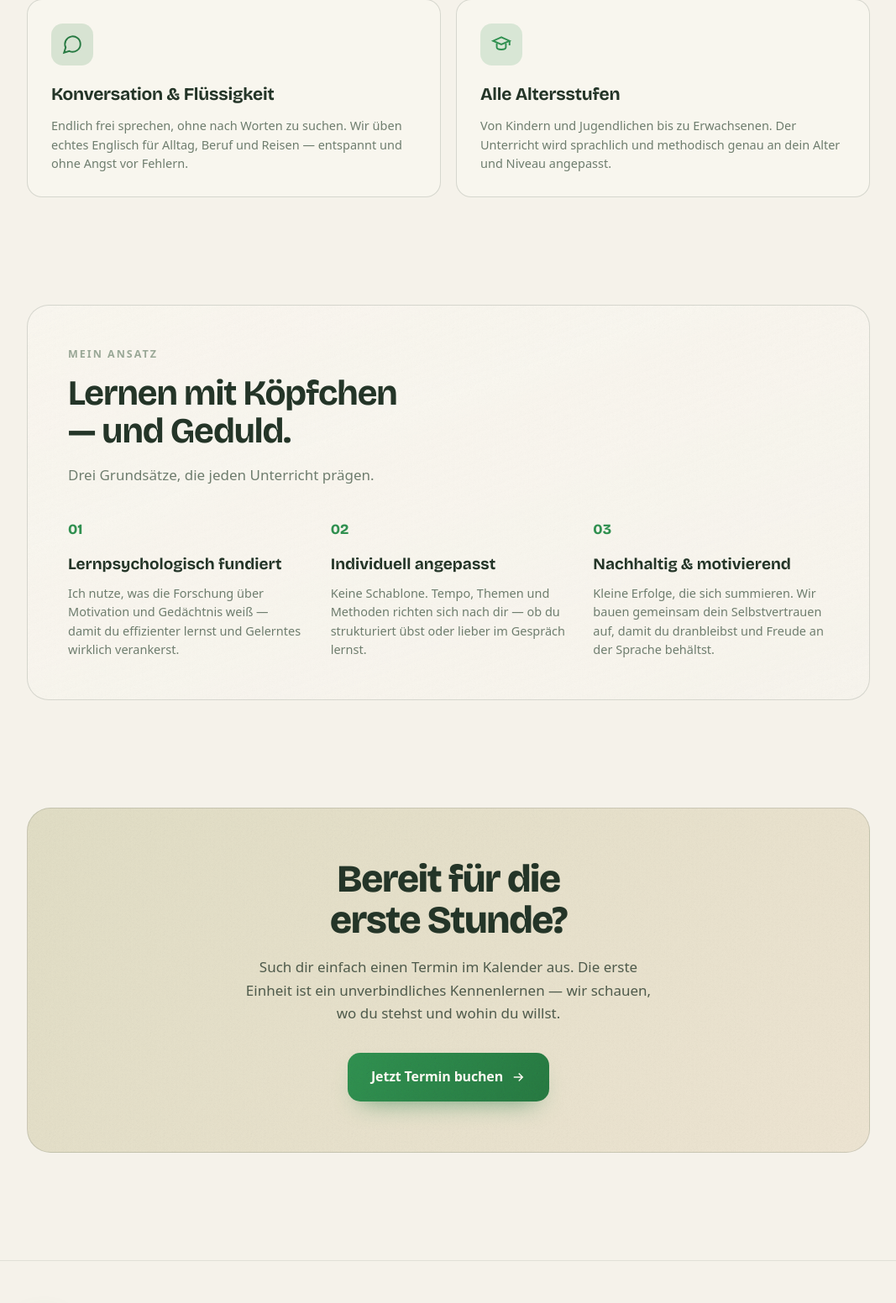
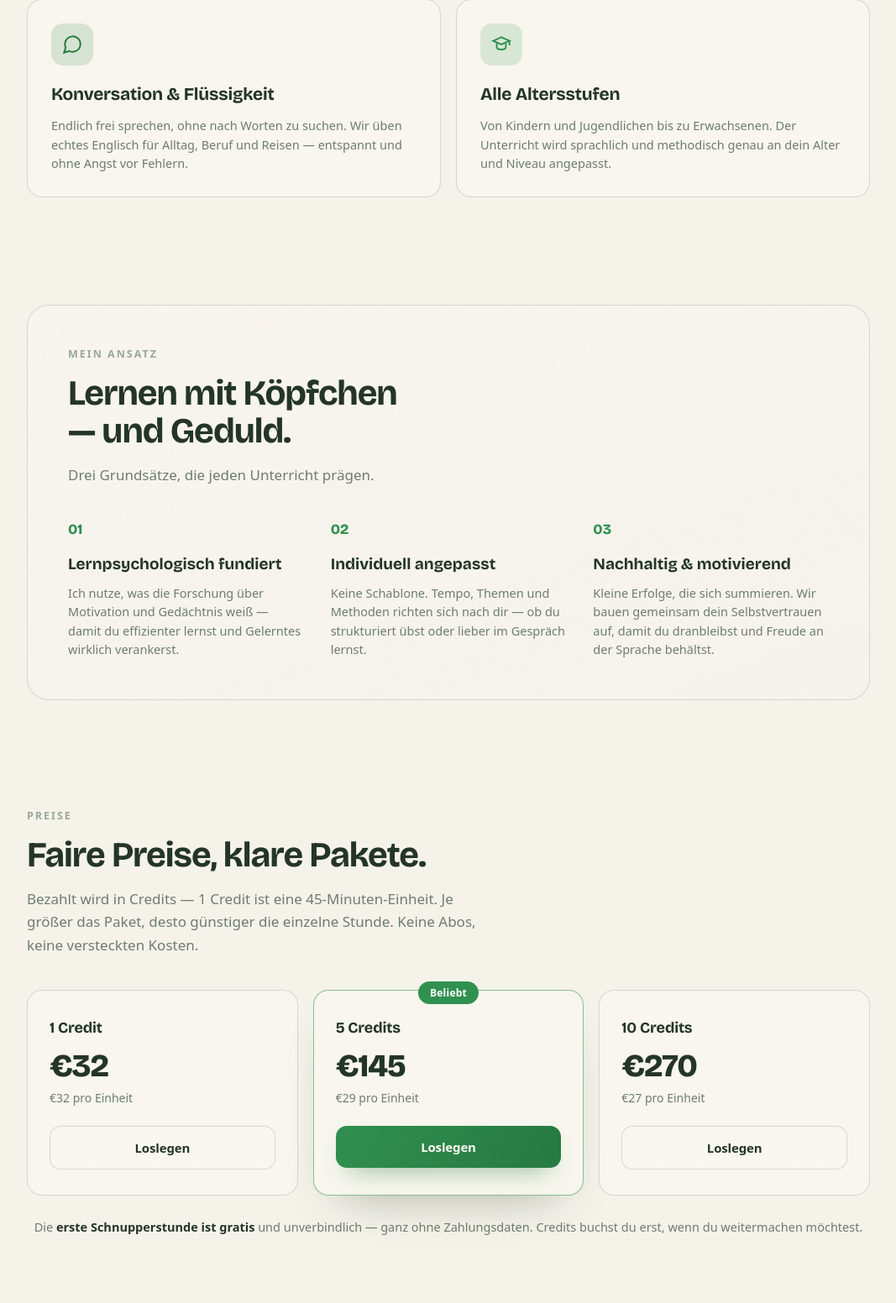
Before and after one commit to jan-writes-codes/fluent, a Django app: page / in a window 1280 px wide. Shown: the part 3256-4808 px from the top of the page at 84% size, without its empty margins (106-1173 px from the left). Run offline with Django 4.2, Linux system fonts and the light colour scheme; data comes from the database, SQL or seed files in the repository.

Commit message:
Remove per-credit price field, fix intro duration, add landing pricing
- Admin "Preise": drop the editable "Preis pro Credit" field — credits
  are sold only via the predefined packs. The model field stays as a
  receipt fallback; just the UI control and its save payload are removed.
- Schnupperstunden (free intros) now render as 15-minute slots in the
  tutor overview and manage modal, matching the e-mail and confirmation
  (were incorrectly shown as 45 min).
- Landing page: add a "Preise" section that mirrors the admin-configured
  credit packs (with per-unit price derived server-side) plus a nav link.

Co-Authored-By: Claude Opus 4.8 <noreply@anthropic.com>
Claude-Session: https://claude.ai/code/session_01N58vtuKZUxJKABB2Ht5FwK

```diff
--- a/core/views.py
+++ b/core/views.py
@@ -469,7 +469,32 @@ def receipt_html(r_data, settings):
 def landing_view(request):
     # Public marketing landing page — the site's front door. No auth required;
     # its CTAs funnel visitors into the booking app (which gates on login).
-    return render(request, "landing.html")
+    # Pricing mirrors the admin-configured credit packs so the public page and
+    # the in-app "Credits aufladen" screen never drift apart.
+    settings = get_settings()
+    try:
+        raw_packs = json.loads(settings.packs_json)
+    except (ValueError, TypeError):
+        raw_packs = []
+    packs = []
+    for p in raw_packs:
+        try:
+            n = int(p.get("n"))
+        except (ValueError, TypeError):
+            continue
+        total = parse_price(p.get("price"))
+        per_unit = round(total / n) if total and n > 0 else None
+        tag = (p.get("tag") or "").strip()
+        if tag.lower() == "popular":
+            tag = "Beliebt"
+        packs.append({
+            "n": n,
+            "price": p.get("price", ""),
+            "per_unit": per_unit,
+            "feat": bool(p.get("feat")),
+            "tag": tag,
+        })
+    return render(request, "landing.html", {"packs": packs})
 
 
 def login_view(request):
--- a/templates/landing.html
+++ b/templates/landing.html
@@ -267,6 +267,23 @@
   .offer h3 { font-family: var(--font-display); font-weight: 700; font-size: 21px; letter-spacing: -0.01em; margin-bottom: 9px; }
   .offer p { font-size: 14.5px; color: var(--muted); line-height: 1.55; }
 
+  /* ---------- Pricing ---------- */
+  .price-grid { display: grid; grid-template-columns: repeat(3, 1fr); gap: 18px; margin-top: 40px; align-items: stretch; }
+  @media (max-width: 820px) { .price-grid { grid-template-columns: 1fr; max-width: 420px; margin-left: auto; margin-right: auto; } }
+  .price-card { background: var(--glass); border: 1px solid var(--line); border-radius: var(--radius); padding: 30px 26px; backdrop-filter: blur(10px);
+    transition: 0.18s; position: relative; display: flex; flex-direction: column; }
+  .price-card:hover { transform: translateY(-3px); border-color: color-mix(in oklch, var(--c1) 50%, transparent); box-shadow: var(--shadow); }
+  .price-card.feat { border-color: color-mix(in oklch, var(--c1) 55%, transparent); box-shadow: var(--shadow); }
+  .pc-tag { position: absolute; top: -11px; left: 50%; transform: translateX(-50%); background: var(--c1); color: #fff;
+    font-size: 12px; font-weight: 600; letter-spacing: 0.02em; padding: 4px 14px; border-radius: 100px; white-space: nowrap; }
+  .pc-credits { font-family: var(--font-display); font-weight: 700; font-size: 18px; letter-spacing: -0.01em; }
+  .pc-price { font-family: var(--font-display); font-weight: 800; font-size: 38px; letter-spacing: -0.03em; margin-top: 12px; line-height: 1; }
+  .pc-each { font-size: 14px; color: var(--muted); margin-top: 8px; }
+  .pc-card-cta { margin-top: 22px; }
+  .pc-card-cta .btn { width: 100%; }
+  .price-note { font-size: 14.5px; color: var(--muted); margin-top: 26px; text-align: center; text-wrap: pretty; }
+  .price-note strong { color: var(--ink); font-weight: 600; }
+
   /* ---------- About ---------- */
   .about-grid { display: grid; grid-template-columns: 0.78fr 1.22fr; gap: 52px; align-items: center; margin-top: 8px; }
   @media (max-width: 820px) { .about-grid { grid-template-columns: 1fr; gap: 34px; } }
@@ -361,6 +378,7 @@
           <a class="navlink" href="#angebot">Angebot</a>
           <a class="navlink" href="#ueber-mich">Über mich</a>
           <a class="navlink" href="#ansatz">Ansatz</a>
+          <a class="navlink" href="#preise">Preise</a>
           <a class="btn ghost btn-icon" href="{% url 'login' %}" aria-label="Anmelden" title="Anmelden">
             <svg viewBox="0 0 24 24" fill="none" stroke="currentColor" stroke-width="1.9"><path d="M12 3a4 4 0 0 1 4 4v1a4 4 0 0 1-8 0V7a4 4 0 0 1 4-4z"></path><path d="M5 21c0-3.9 3.1-7 7-7s7 3.1 7 7"></path></svg>
           </a>
@@ -523,6 +541,29 @@
         </div>
       </section>
 
+      <!-- PREISE -->
+      <section class="block" id="preise">
+        <div class="wrap">
+          <div class="sec-eyebrow reveal">Preise</div>
+          <h2 class="sec-h reveal">Faire Preise, klare Pakete.</h2>
+          <p class="sec-lead reveal">Bezahlt wird in Credits — 1 Credit ist eine 45-Minuten-Einheit. Je größer das Paket, desto günstiger die einzelne Stunde. Keine Abos, keine versteckten Kosten.</p>
+          <div class="price-grid">
+            {% for pack in packs %}
+            <div class="price-card reveal{% if pack.feat %} feat{% endif %}">
+              {% if pack.tag %}<div class="pc-tag">{{ pack.tag }}</div>{% endif %}
+              <div class="pc-credits">{{ pack.n }} {% if pack.n == 1 %}Credit{% else %}Credits{% endif %}</div>
+              <div class="pc-price">{{ pack.price }}</div>
+              {% if pack.per_unit %}<div class="pc-each">€{{ pack.per_unit }} pro Einheit</div>{% endif %}
+              <div class="pc-card-cta">
+                <a class="btn{% if not pack.feat %} ghost{% endif %}" href="{% url 'intro' %}"><span class="grainbtn"></span>Loslegen</a>
+              </div>
+            </div>
+            {% endfor %}
+          </div>
+          <p class="price-note reveal">Die <strong>erste Schnupperstunde ist gratis</strong> und unverbindlich — ganz ohne Zahlungsdaten. Credits buchst du erst, wenn du weitermachen möchtest.</p>
+        </div>
+      </section>
+
       <!-- CTA -->
       <section class="block">
         <div class="wrap">
```
Also changed, not shown: core/tests.py (+19 -0 lines), templates/app.html (+11 -14 lines).
